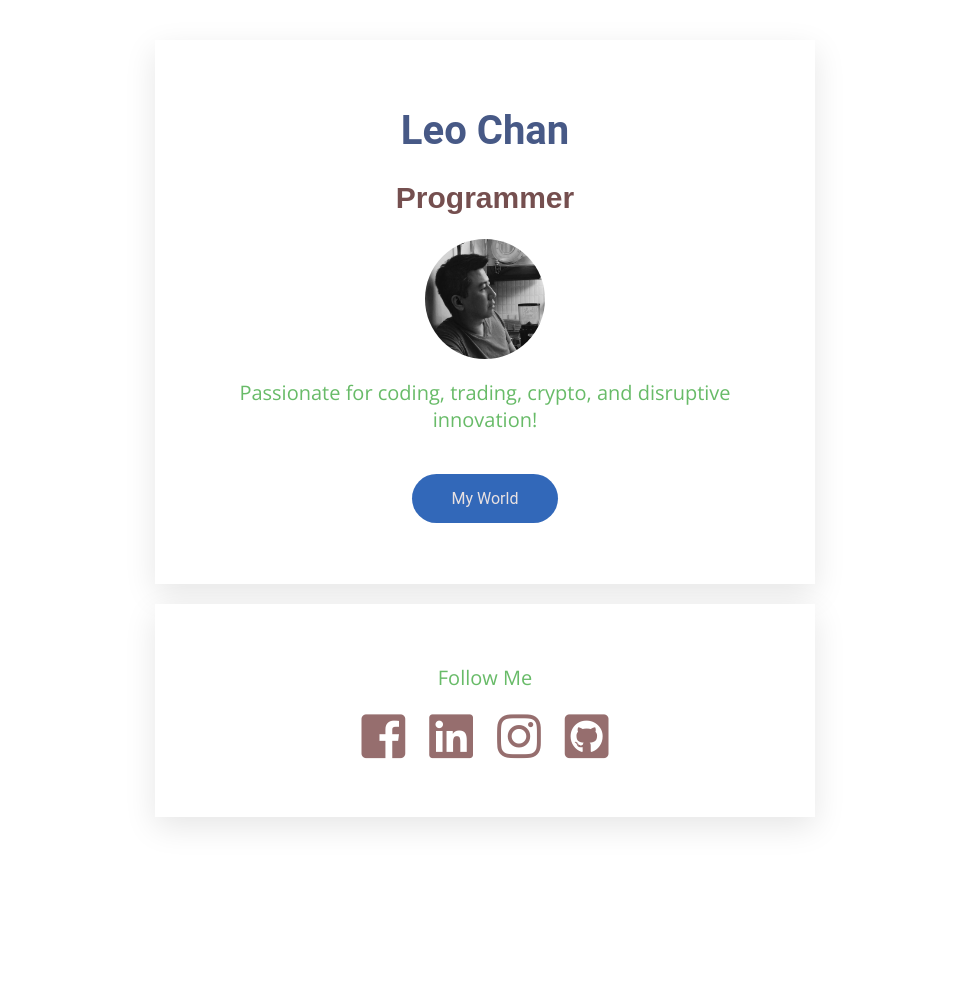
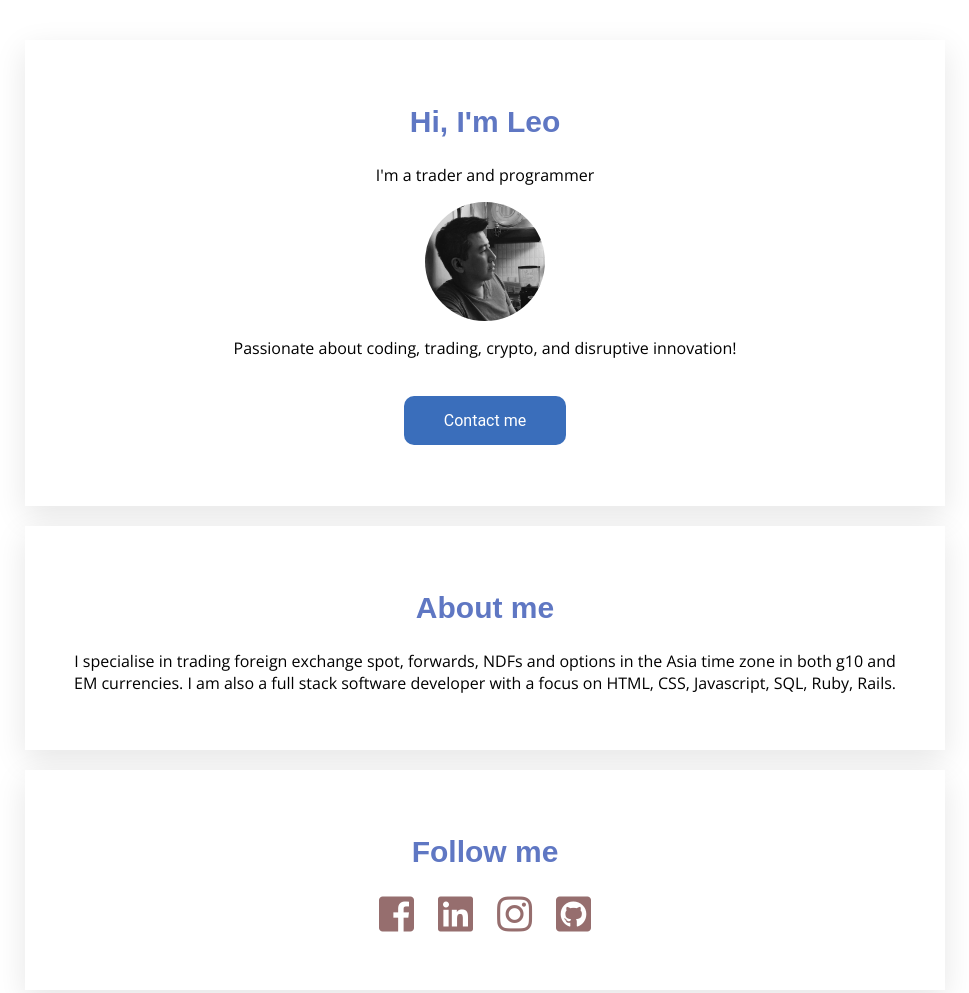
Before and after one commit to BluePelagos/profile, a plain HTML site: page index.html in a window 1280 px wide. Shown: the top 993 px of the page, without its empty margins (155-1124 px from the left). Before the commit the page ends 857 px from the top, so only its background shows below. Drawn offline with nearby package versions, Linux system fonts and the light colour scheme.

Commit message:
update profile

```diff
--- a/index.html
+++ b/index.html
@@ -9,17 +9,24 @@
 <body>
   <div class="container">
     <div class="card_white">
-      <h1>Leo Chan</h1>
-      <h2>Programmer</h2>
+      <h2>Hi, I'm Leo</h2>
+      <p>I'm a trader and programmer</p>
       <img src="images/IMG_5589.JPG" id="photo_circle" width="120px">
-      <p>Passionate for coding, trading, crypto, and disruptive innovation!</p>
+      <p>Passionate about coding, trading, crypto, and disruptive innovation!</p>
       <br><br>
-      <a href="#" class="btn-blue">My World</a>
+      <a href="#" class="btn-blue">Contact me</a>
       <br><br><br>
     </div>
 
+    <div class="card_white">
+      <h2>About me</h2>
+      <p>I specialise in trading foreign exchange spot, forwards, NDFs and options in the Asia time zone in both g10 and EM currencies.  I am also a full stack software developer with a focus on HTML, CSS, Javascript, SQL, Ruby, Rails.
+      </p>
+
+    </div>
+
     <div class ="card_white">
-      <p class="follow_me">Follow Me</p>
+      <h2 class="follow_me">Follow me</h2>
       <ul class="list-inline">
         <li>
           <a href="https://www.facebook.com/profile.php?id=671395592" target="_blank">
--- a/style.css
+++ b/style.css
@@ -9,14 +9,14 @@ h1 {
 
 h2 {
   font-family: 'arial';
-  color: #754f4f;
+  color: #5f77c3;
   font-size: 30px;
 }
 
 p {
   font-family: 'Open Sans', sans-serif;
-  font-size:20px;
-  color: #68bb68;
+  /* font-size: 18px; */
+  color: black;
 }
 
 a {
@@ -24,15 +24,15 @@ a {
 }
 
 .btn-blue {
-  background-color: #3268b9;
-  color: #e8e1e1;
+  background-color: #3a6ebb;
+  color: white;
   padding: 15px 40px;
-  border-radius: 20pc;
+  border-radius: 10px;
   text-decoration: none;
 }
 
 .btn-blue:hover {
-  background-color: red;
+  background-color: #619fd0;
 }
 
 .card_white {
@@ -49,13 +49,14 @@ a {
 }
 
 .container {
-    width: 700px;
+    width: 960px;
     margin: 40px auto;
 }
 
 .list-inline {
   list-style: none;
   padding-left: 0px;
+  /* text-align: center; */
 }
 
 .list-inline li {
@@ -64,7 +65,7 @@ a {
 }
 
 .list-inline i {
-    font-size: 50px;
+    font-size: 40px;
     color: #966e6e;
 }
 
@@ -83,6 +84,6 @@ a {
 @media (max-width: 540px) {
   /* For a screen < 540px, this CSS will be read */
   .container {
-    width: 300px;
+    width: 00px;
   }
 }
```
